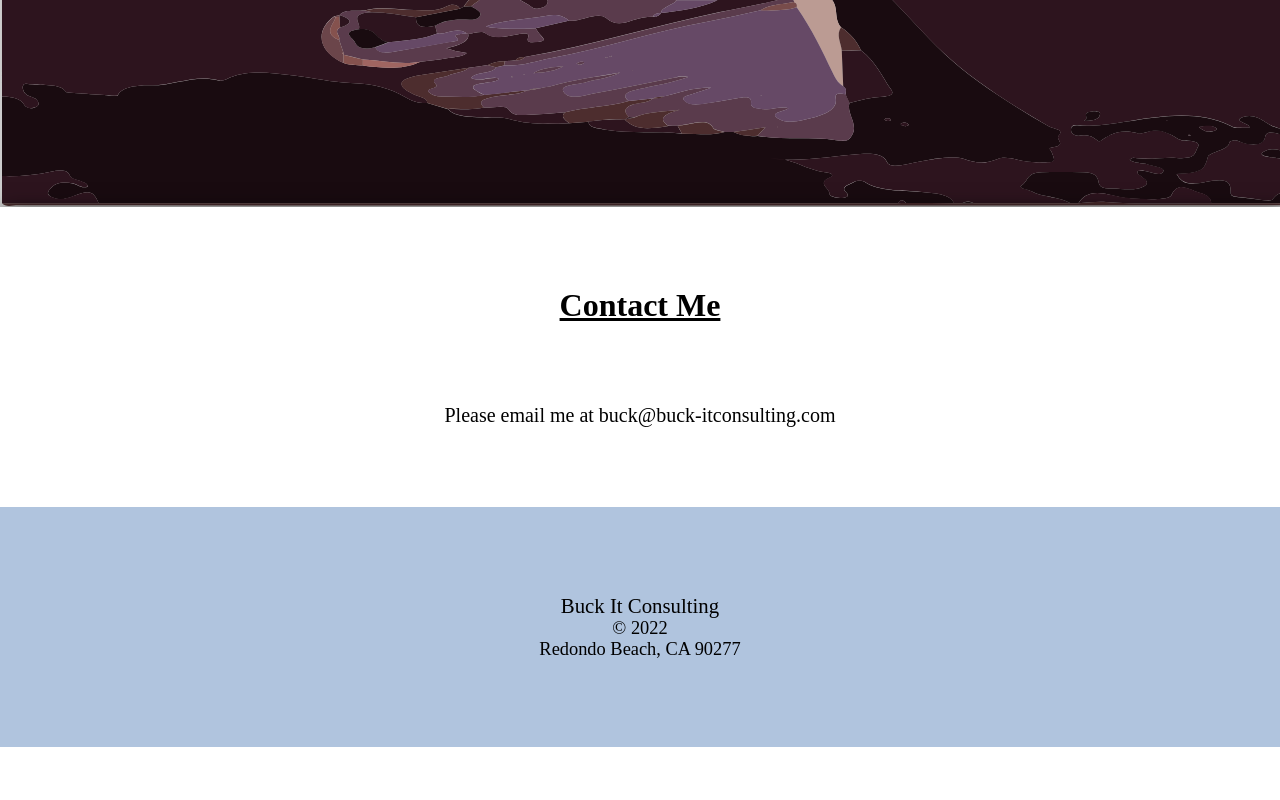
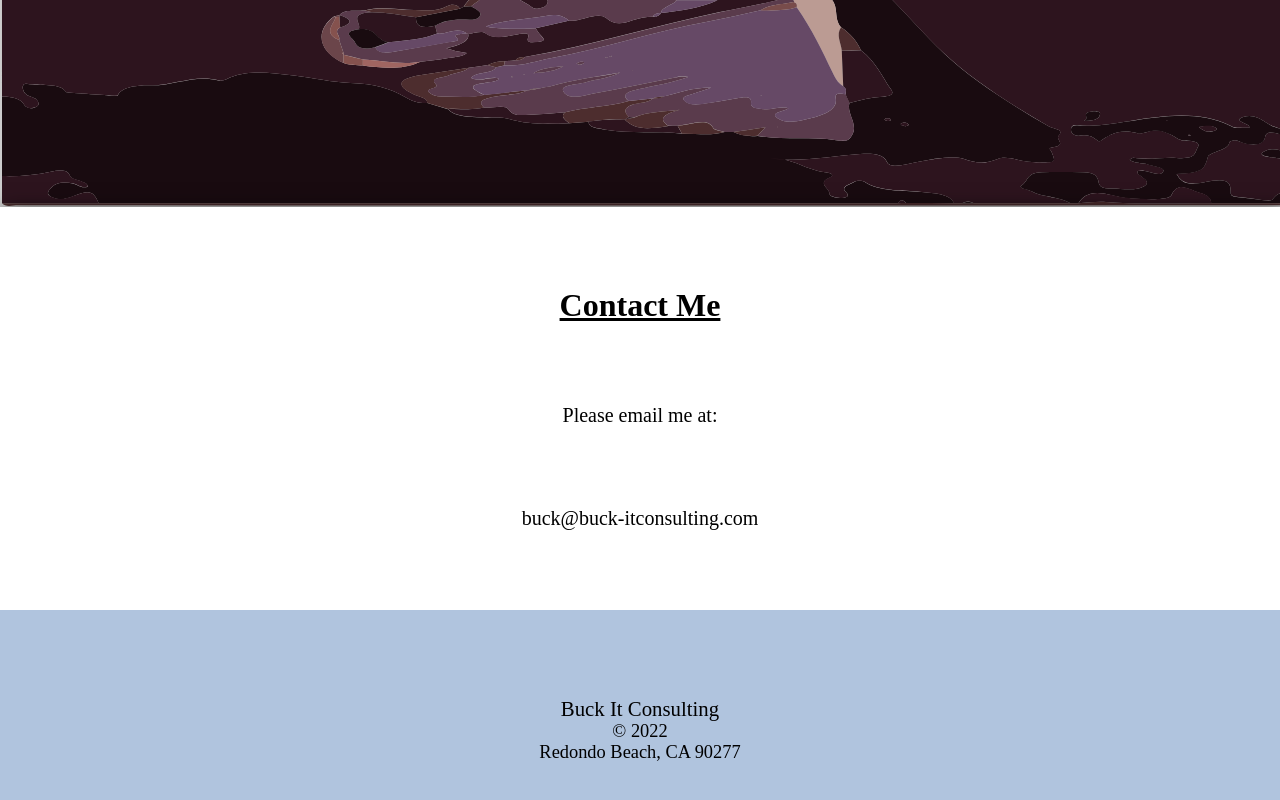
Before and after one commit to buckitconsulting/buckitconsulting, a plain HTML site: page index.html in a window 1280 px wide. Shown: the part 2062-2862 px from the top of the page. Before the commit the page ends 2809 px from the top, so only its background shows below. Drawn offline with Linux system fonts and the light colour scheme.

Commit message:
Changed the email address layout

```diff
--- a/index.html
+++ b/index.html
@@ -44,7 +44,8 @@
         </div>
         <div class="about-buck-it" id="contact-section">
             <div class="title-section">Contact Me</div>
-            <div class="body-section center-text">Please email me at buck@buck-itconsulting.com</div>
+            <div class="body-section center-text">Please email me at:</div>
+            <div class="body-section center-text">buck@buck-itconsulting.com</div>
         </div>
         <div class="footer">
             <div class="text">
```
